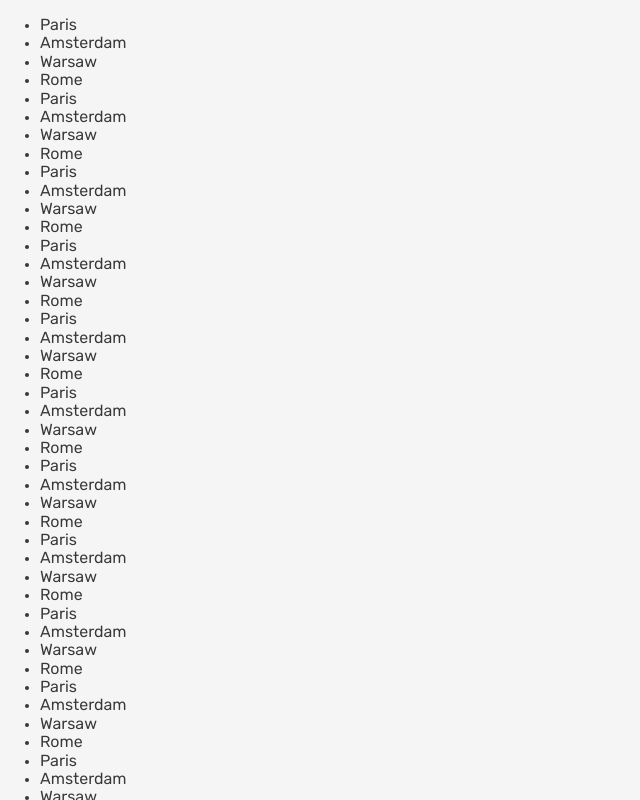
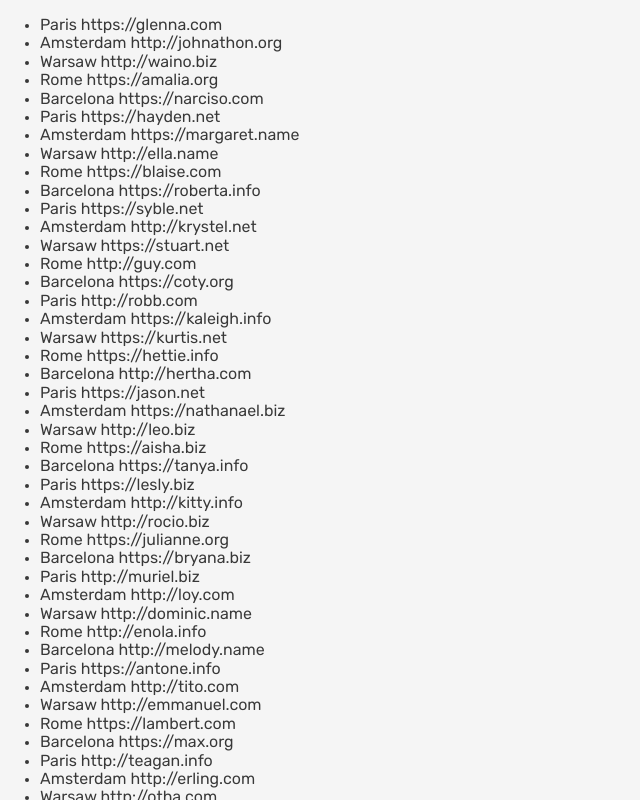
Before and after one commit to Kordex123/six-cities, a React (Vite) app: page / in a window 1280 px wide. Shown: the top 800 px of the page, without its empty margins (0-640 px from the left). Built offline with nearby package versions, Linux system fonts and the light colour scheme.

Commit message:
all mock data

```diff
--- a/src/components/App.tsx
+++ b/src/components/App.tsx
@@ -1,9 +1,10 @@
 // import React from "react";
-import {getOffers} from "../mocks/offers.ts";
+import {getOffers} from '../mocks/offers.ts';
+import {Offer} from '../types/Offer.ts';
 
 
-export const App = () => {
-  return (<ul>
-      { getOffers().map ((offer: any) => <li key={offer.id}> {offer.city }</li>) }
-    </ul>);
-}
+export const App = () => (
+  <ul>
+    { getOffers().map ((offer: Offer) => <li key={offer.id}>{offer.city.title} {offer.previewImage}</li>) }
+  </ul>
+);
--- a/src/mocks/cities.ts
+++ b/src/mocks/cities.ts
@@ -1,14 +1,22 @@
 export const CITIES = [
   {
     title: 'Paris',
+    position: { lat: 48.866667, lng: 2.333333 },
   },
   {
     title: 'Amsterdam',
+    position: {lat: 52.38, lng: 4.90},
   },
   {
-    title: 'Warsaw'
+    title: 'Warsaw',
+    position: {lat: 52.2167, lng: 21.0333},
   },
   {
     title: 'Rome',
-  }
-]
+    position: {lat: 41.95, lng: 12.5},
+  },
+  {
+    title: 'Barcelona',
+    position: {lat: 41.38879000, lng: 2.15899000},
+  },
+];
--- a/src/mocks/offers.ts
+++ b/src/mocks/offers.ts
@@ -1,6 +1,24 @@
-import {getArray} from "../util/arrayUtil.ts";
-import {CITIES} from "./cities.ts";
+import {getArray} from '../util/arrayUtil.ts';
+import {CITIES} from './cities.ts';
+import {OFFER_TYPES} from '../types/OfferType.ts';
+import * as faker from 'faker';
 
-export const getOffers = () => {
-  return getArray(100).map((i: number) => ({ id: i, city: CITIES[i % CITIES.length].title}));
-}
+export const getOffers = () =>
+  getArray(100).map((i: number) => ({
+    id: i,
+    city: CITIES[i % CITIES.length],
+    type: OFFER_TYPES[i % OFFER_TYPES.length],
+    position:  CITIES[i % CITIES.length].position,
+    title: faker.address.streetAddress(),
+    price: faker.datatype.number(),
+    isFavorite: i % 3 === 0,
+    isPremium: faker.datatype.boolean(),
+    rating: faker.datatype.number(),
+    description: faker.datatype.string(),
+    bedrooms: faker.datatype.number(),
+    goods: [faker.datatype.string()],
+    host: { name: faker.name.firstName(), avatarUrl: faker.internet.url(), isPro: faker.datatype.boolean()},
+    images: [faker.internet.url(), faker.internet.url()],
+    maxAdults: faker.datatype.number(),
+    previewImage: faker.internet.url(),
+  }));
--- a/src/types/City.ts
+++ b/src/types/City.ts
@@ -1,5 +1,7 @@
+import {Position} from './Position.ts';
+
 export interface City {
   title: string;
-  location: Location;
-  zoom: number;
+  position: Position;
+  zoom?: number;
 }
--- a/src/types/Offer.ts
+++ b/src/types/Offer.ts
@@ -1,6 +1,7 @@
 import {City} from './City.ts';
 import {OfferType} from './OfferType.ts';
 import {Host} from './Host.ts';
+import {Position} from './Position.ts';
 // import {Rating} from './Rating.ts';
 
 export interface Offer {
@@ -8,13 +9,13 @@ export interface Offer {
   city: City;
   price: number;
   type: OfferType;
-  location: Location;
+  position: Position;
   isFavorite: boolean;
   isPremium: boolean;
   rating: number;
   description: string;
   bedrooms: number;
-  maxAdults?: number;
+  maxAdults: number;
   goods: string[];
   host: Host;
   images: string[];
--- a/src/types/OfferType.ts
+++ b/src/types/OfferType.ts
@@ -1 +1,5 @@
 export type OfferType = 'house' | 'hotel' | 'apartment' | 'room';
+
+export const OFFER_TYPES: OfferType[] = [
+  'house', 'hotel', 'apartment', 'room'
+];
--- a/src/types/Location.ts
+++ b/src/types/Position.ts
@@ -1,4 +1,4 @@
-export interface Location {
+export interface Position {
   lat: number;
   lng: number;
 }
```
